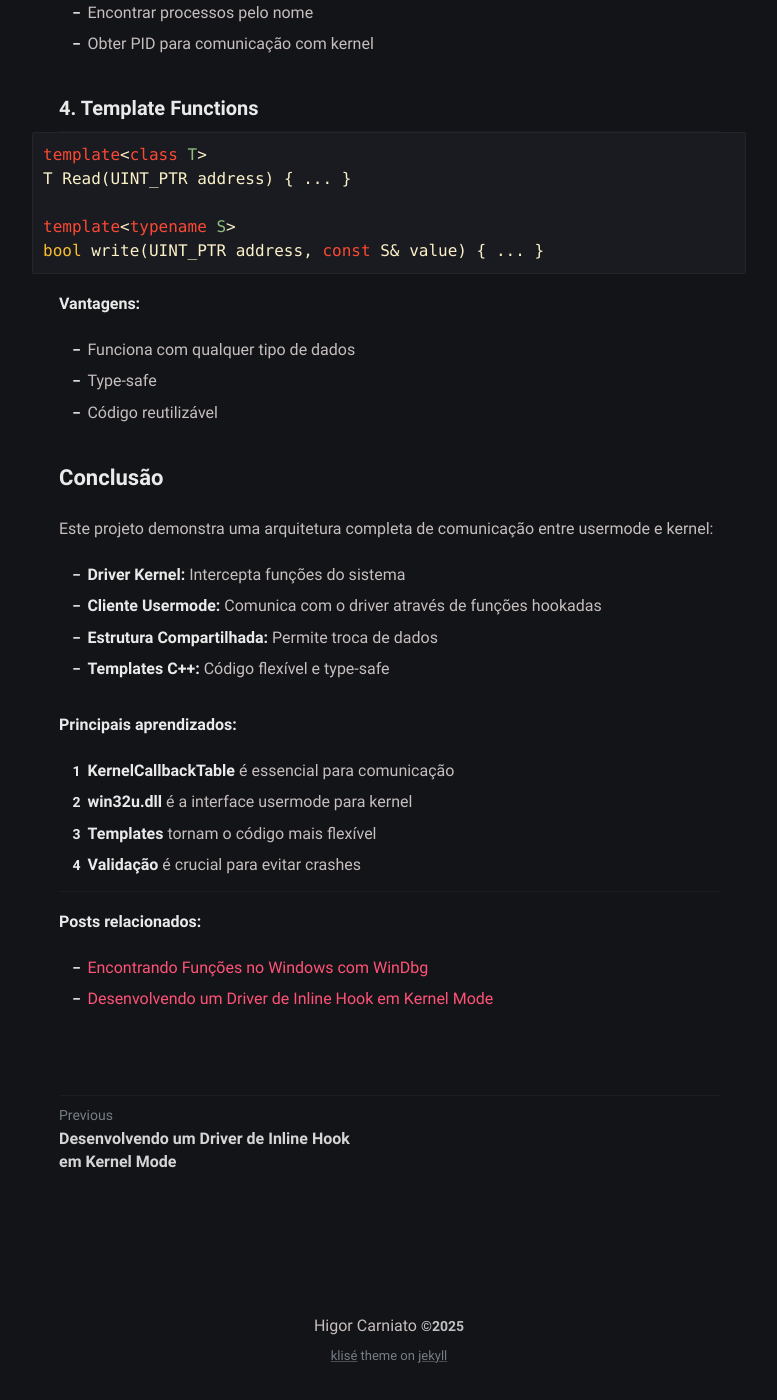
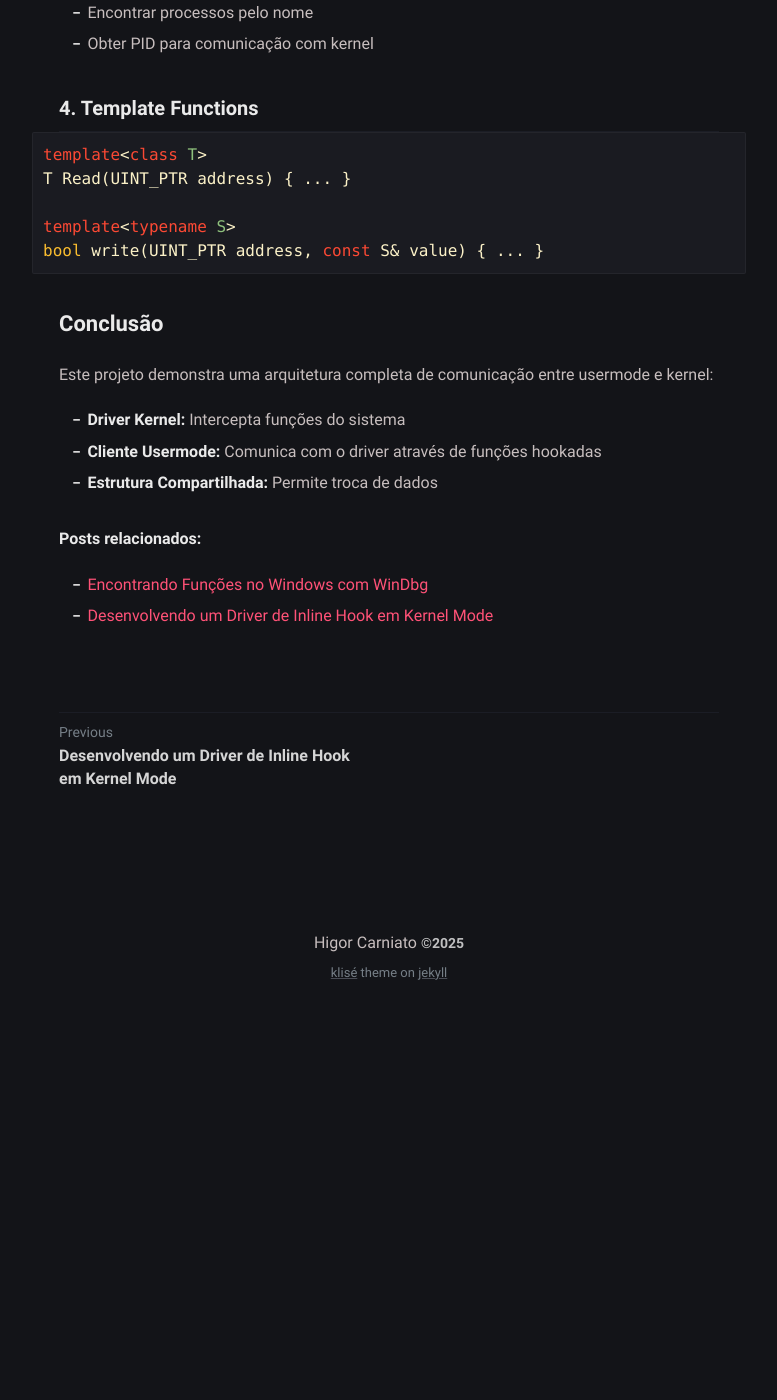
Before and after one commit to cnthigu/cnthigu.github.io, a Jekyll site: the page built from _posts/inline-hook-driver/2025-01-20-desenvolvendo-usermode-cliente.md, in a window 1280 px wide and 1400 px high, scrolled down 12473 px. Shown: the whole window, without its empty margins (251-1028 px from the left). Built offline with Jekyll 4.4.1, drawn with Linux system fonts in a browser that asks for light colours; after the commit the page ends 13490 px from its top, so only the background shows below that.

Commit message:
fix:fix:

````diff
--- a/_posts/inline-hook-driver/2025-01-20-desenvolvendo-usermode-cliente.md
+++ b/_posts/inline-hook-driver/2025-01-20-desenvolvendo-usermode-cliente.md
@@ -492,11 +492,6 @@ template<typename S>
 bool write(UINT_PTR address, const S& value) { ... }
 ```
 
-**Vantagens:**
-- Funciona com qualquer tipo de dados
-- Type-safe
-- Código reutilizável
-
 
 ## Conclusão
 
@@ -505,15 +500,7 @@ Este projeto demonstra uma arquitetura completa de comunicação entre usermode
 - **Driver Kernel:** Intercepta funções do sistema
 - **Cliente Usermode:** Comunica com o driver através de funções hookadas
 - **Estrutura Compartilhada:** Permite troca de dados
-- **Templates C++:** Código flexível e type-safe
 
-**Principais aprendizados:**
-1. **KernelCallbackTable** é essencial para comunicação
-2. **win32u.dll** é a interface usermode para kernel
-3. **Templates** tornam o código mais flexível
-4. **Validação** é crucial para evitar crashes
-
----
 
 **Posts relacionados:**
 - [Encontrando Funções no Windows com WinDbg](/encontrando-funcoes-windbg/)
````
Also changed, not shown: _posts/inline-hook-driver/2025-01-20-encontrando-funcoes-windbg.md (+1 -1 lines), projetos/README.md (+5 -25 lines).
